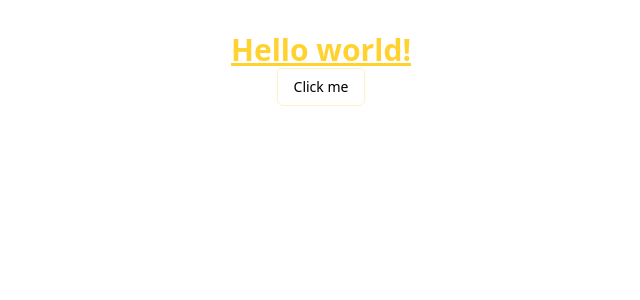
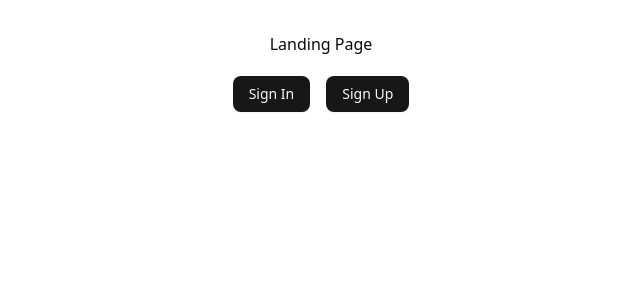
Before and after one commit to prakhar362/HangoutRoom, a React (Vite) app in the folder frontend/: page / in a window 1280 px wide. Shown: the top 300 px of the page, without its empty margins (319-959 px from the left). Built offline with nearby package versions, Linux system fonts and the light colour scheme.

Commit message:
basic routing done landing,auth and home

```diff
--- a/frontend/src/App.jsx
+++ b/frontend/src/App.jsx
@@ -1,17 +1,25 @@
-import { useState, useEffect } from "react";
+import { Route, Routes, BrowserRouter } from 'react-router-dom';
 import { io } from "socket.io-client";
 import "./App.css";
-import { Button } from "@/components/ui/button"
+import LandingPage from './Pages/Landing/LandingPage';
+import AuthPage from './Pages/Auth/AuthPage';
+import Homepage from './Pages/Dashboard/Homepage';
 
 function App() {
 
   return (
     <>
-        <h1 className="text-3xl font-bold text-amber-300 underline">
-    Hello world!
-  </h1>
-  <button className="px-4 py-2 text-sm font-medium rounded-b-sm bg-white text-black rounded transition-colors duration-300 hover:bg-black hover:text-white border border-amber-100">
-    Click me</button>
+    <div>
+    <BrowserRouter>
+    <Routes>
+    <Route exact path="/" element={<LandingPage />} />
+    <Route exact path="/auth" element={<AuthPage />} />
+    {/**Try to add auth or protected routes for home page onwards */}
+    <Route exact path="/home" element={<Homepage />} />
+
+    </Routes>
+    </BrowserRouter>
+    </div>
     </>
   );
 }
--- /dev/null
+++ b/frontend/src/Pages/Auth/AuthPage.jsx
@@ -0,0 +1,11 @@
+import React from 'react'
+
+function AuthPage() {
+  return (
+    <div>
+      Auth Page
+    </div>
+  )
+}
+
+export default AuthPage
--- /dev/null
+++ b/frontend/src/Pages/Dashboard/Homepage.jsx
@@ -0,0 +1,11 @@
+import React from 'react'
+
+function Homepage() {
+  return (
+    <div>
+      Home Page
+    </div>
+  )
+}
+
+export default Homepage
--- /dev/null
+++ b/frontend/src/Pages/Landing/LandingPage.jsx
@@ -0,0 +1,22 @@
+import React from 'react'
+import {Link } from 'react-router-dom';
+import { Button } from "@/components/ui/button"
+function LandingPage() {
+  return (
+    <div>
+      Landing Page
+      <div>
+      <Link to='/auth'>
+      <div className='mt-2 p-3 space-x-4'>
+      <Button>Sign In</Button>
+      <Button>Sign Up</Button>
+      </div>
+      </Link>
+      </div>
+
+
+    </div>
+  )
+}
+
+export default LandingPage
```
